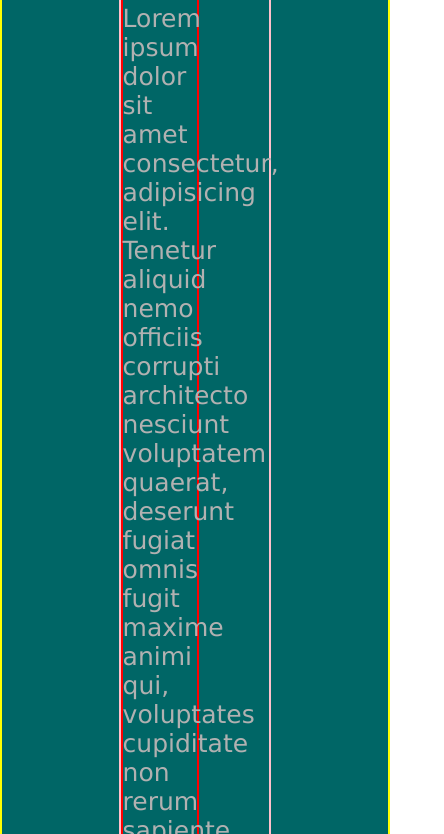
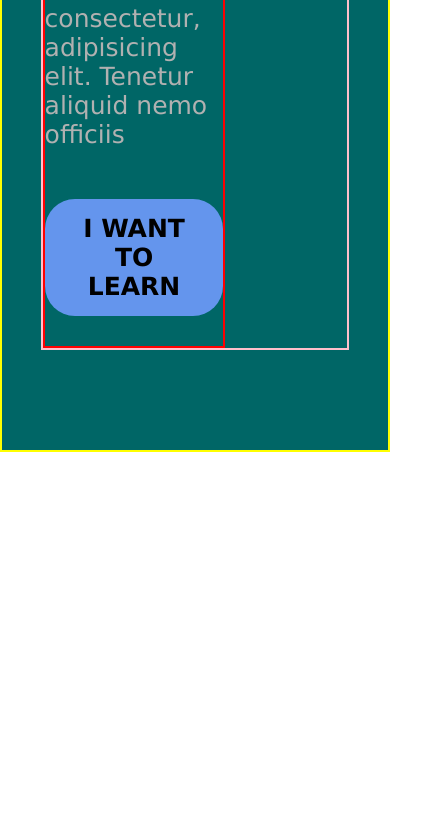
Before and after one commit to saptarsidebnath98/htmlCss-practice, a plain HTML site: page kevinPowel/challenge3/index.html in a window 390 px wide. Shown: the part 586-1420 px from the top of the page, 444 px wide, since content can reach past the window. After the commit the page ends 1038 px from the top, so only its background shows below. Drawn offline with Linux system fonts and the light colour scheme.

Commit message:
fixing responsive design

```diff
--- a/kevinPowel/challenge3/index.html
+++ b/kevinPowel/challenge3/index.html
@@ -14,7 +14,7 @@
         <div class="intro-container">
             <div class="hero">
                 <h1>Responsive layouts don't have to be a struggle</h1>
-                <p>Lorem ipsum dolor sit amet consectetur, adipisicing elit. Tenetur aliquid nemo officiis corrupti architecto nesciunt voluptatem quaerat, deserunt fugiat omnis fugit maxime animi qui, voluptates cupiditate non rerum sapiente magni!</p>
+                <p>Lorem ipsum dolor sit amet consectetur, adipisicing elit. Tenetur aliquid nemo officiis </p>
 
                 <a href="https://courses.kevinpowell.co/conquering-responsive-layouts" class="btn" target="_blank"><button>I WANT TO LEARN</button></a>
             </div>
--- a/kevinPowel/challenge3/style.css
+++ b/kevinPowel/challenge3/style.css
@@ -1,5 +1,6 @@
 *{
   margin: 0%;
+  box-sizing: border-box;
 }
 body{
   box-sizing: border-box;
@@ -9,18 +10,18 @@ body{
 
 .container{
   background-color: rgb(0, 102, 102);
-  padding: 100px;
+  padding: 100px 0;
   border: 2px solid yellow;
 }
 
 .intro-container{
-  max-width: 750px;
+  max-width: 900px;
   width: 80%;
   margin: 0 auto;
   border: 2px solid pink;
 }
 .hero{
-  width: 50%;
+  width: 60%;
   border: 2px solid red;
 }
 
```
